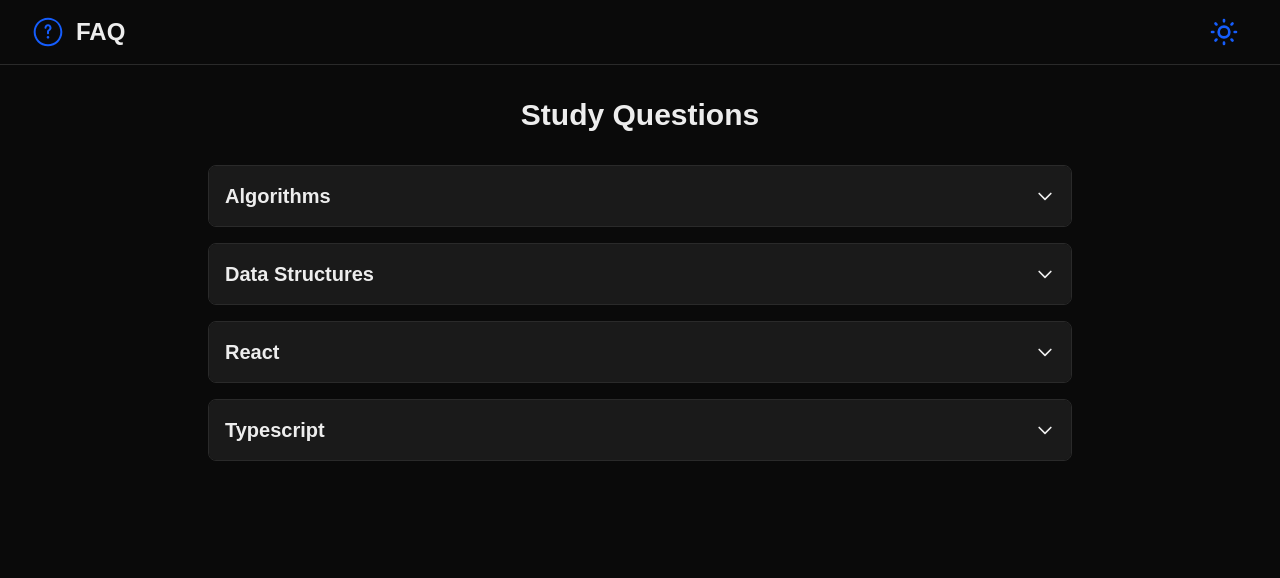
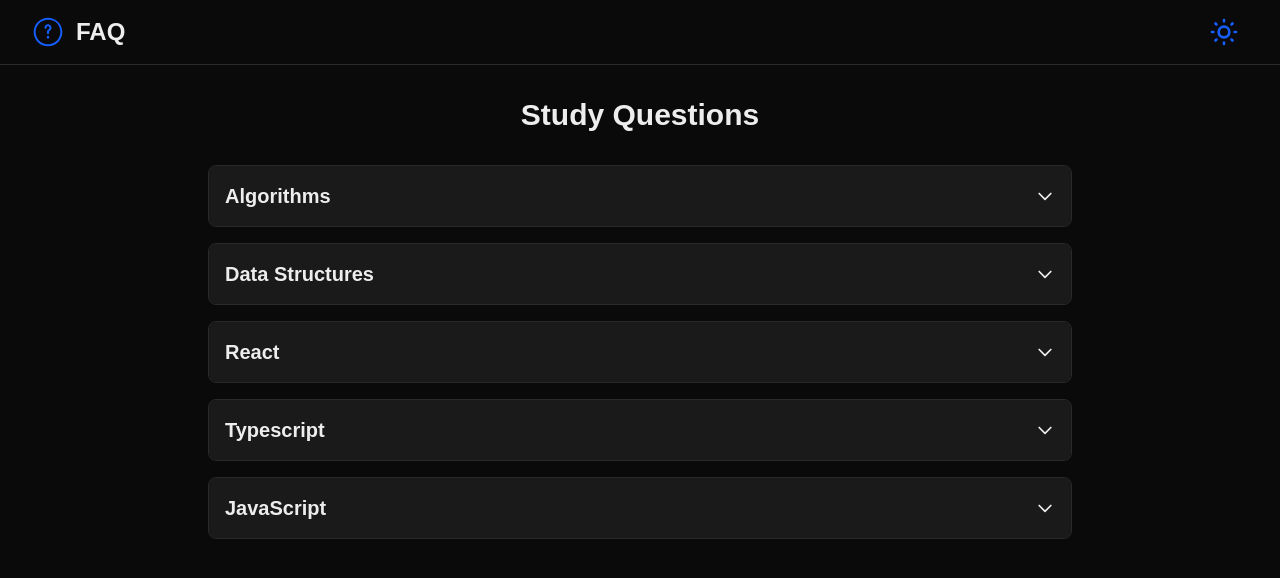
Before and after one commit to JoseRules/faq, a Next.js app: page / in a window 1280 px wide. Shown: the top 578 px of the page. Built offline with nearby package versions, Linux system fonts and the light colour scheme.

Commit message:
adding javascript category

```diff
--- a/app/assets/questions.js
+++ b/app/assets/questions.js
@@ -312,6 +312,25 @@
       },
     ],
   },
+  {
+    id: "5",
+    title: "JavaScript",
+    content: [
+      {
+        id: "5.1",
+        title: "General",
+        type: "subcategory",
+        content: [
+          {
+            id: "5.1.1",
+            question: "What is a generator function in JavaScript? How does it work?",
+            answer: "A generator function is a special type of function that can pause its execution at any point and resume later. They are defined using the function* syntax and use the yield keyword to pause execution and return a value.",
+          },
+
+        ],
+      },
+    ],
+  },
 ];
 
 export default questions;
```
